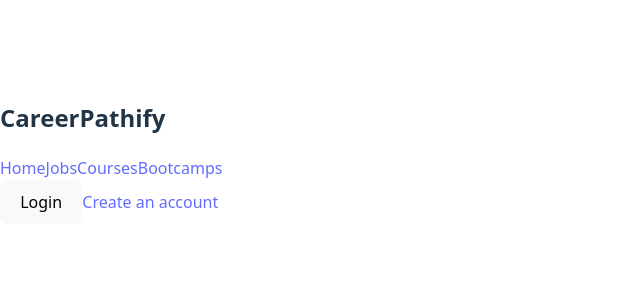
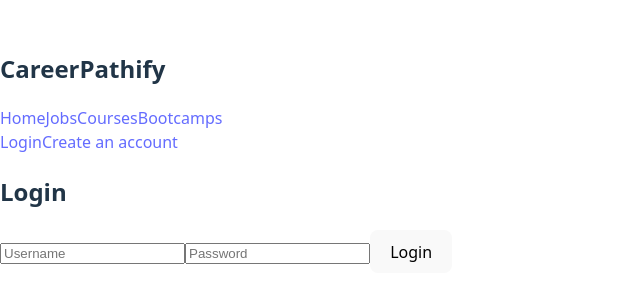
Before and after one commit to JoudKhalidAlosaimi/path-to-your-career-frontend, a React (Vite) app: page /login in a window 1280 px wide. Shown: the part 248-550 px from the top of the page, without its empty margins (0-640 px from the left). Built offline with nearby package versions, Linux system fonts and the light colour scheme.

Commit message:
added a login component that asks the user for his username and password and added it to the NavBar

```diff
--- a/src/App.jsx
+++ b/src/App.jsx
@@ -8,7 +8,9 @@ import JobIndex from './components/JobIndex/JobIndex'
 import CourseIndex from './components/CourseIndex/CourseIndex'
 import BootcampIndex from './components/BootcampIndex/BootcampIndex'
 import HomePage from './components/HomePage/HomePage'
+
 import Register from './components/Auth/Register'
+import Login from './components/Auth/Login'
 
 
 import { getUserFromToken } from './lib/auth'
@@ -23,6 +25,9 @@ function App() {
       <NavBar user={user} setUser={setUser}/>
       <Routes>
         <Route path='/register' element={<Register/>}/>
+        <Route path='/login' element={<Login setUser={setUser}/>}/>
+
+
         <Route path='/home' element={<HomePage/>}/>
         <Route path='/jobs' element={<JobIndex/>}/>
         <Route path='/courses' element={<CourseIndex/>}/>
--- /dev/null
+++ b/src/components/Auth/Login.jsx
@@ -0,0 +1,31 @@
+import React, { useState } from "react"
+import axios from "axios"
+import { saveTokens, getUserFromToken } from "../../lib/auth"
+import { useNavigate } from "react-router"
+
+export default function Login({ setUser }) {
+    const [username, setUsername] = useState("")
+    const [password, setPassword] = useState("")
+    const navigate = useNavigate()
+
+    const handleSubmit = async (e) => {
+        e.preventDefault()
+        try {
+            const res = await axios.post("http://127.0.0.1:8000/api/login/", { username, password })
+            saveTokens(res.data.access, res.data.refresh)
+            setUser(getUserFromToken())
+            navigate("/home")
+        } catch (err) {
+            console.error(err)
+        }
+    }
+
+return (
+        <form onSubmit={handleSubmit}>
+        <h2>Login</h2>
+        <input placeholder="Username" value={username} onChange={e => setUsername(e.target.value)} />
+        <input type="password" placeholder="Password" value={password} onChange={e => setPassword(e.target.value)} />
+        <button type="submit">Login</button>
+        </form>
+    )
+}
--- a/src/components/Auth/Register.jsx
+++ b/src/components/Auth/Register.jsx
@@ -8,7 +8,7 @@ export default function Register() {
     const [username, setUsername] = useState('')
     const [email, setEmail] = useState('')
     const [password, setPassword] = useState('')
-    // const navigate = useNavigate()
+    const navigate = useNavigate()
 
     const handleSubmit = async (e) => {
         e.preventDefault()
@@ -20,7 +20,7 @@ export default function Register() {
                 password,
                 email
             })
-            // navigate('/login')
+            navigate('/login')
         } catch (err) {
             console.error(err)
             alert('Signup failed')
--- a/src/components/NavBar/NavBar.jsx
+++ b/src/components/NavBar/NavBar.jsx
@@ -15,7 +15,7 @@ function NavBar({ user, setUser }) {
             </div>
 
             <div className="navbar-rightside">
-                <button className="login-btn">Login</button>
+                <Link to={'/login'}>Login</Link>
                 <Link to={'/register'}>Create an account</Link>
             </div>
         </nav>
```
